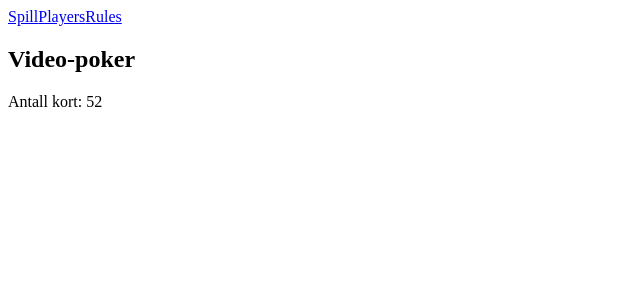
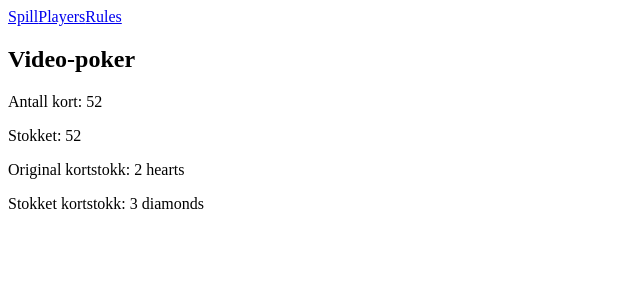
Before and after one commit to Hanole/video-poker, a React (Vite) app: page / in a window 1280 px wide. Shown: the top 300 px of the page, without its empty margins (0-640 px from the left). Built offline with nearby package versions, Linux system fonts and the light colour scheme.

Commit message:
lagt inn funksjon for å shuffle deck. funksjonen lager en ny array med kopi av den originale. bruker deretter algoritme for å bytte plass på rekkefølgen

```diff
--- a/src/pages/GamePage.tsx
+++ b/src/pages/GamePage.tsx
@@ -1,13 +1,19 @@
 import { createDeck } from "../utils/createDeck"
+import { shuffleDeck } from "../utils/shuffleDeck";
 
 export default function GamePage() {
 
     const deck = createDeck();
+    const shuffledDeck = shuffleDeck(deck);
 
     return (
         <div>
             <h2>Video-poker</h2>
             <p>Antall kort: {deck.length}</p>
+            <p>Stokket: {shuffledDeck.length}</p>
+
+            <p>Original kortstokk: {deck[0].rank} {deck[0].suit}</p>
+            <p>Stokket kortstokk: {shuffledDeck[0].rank} {shuffledDeck[0].suit}</p>
         </div>
     )
 }
--- /dev/null
+++ b/src/utils/shuffleDeck.ts
@@ -0,0 +1,22 @@
+import type { PlayingCard } from "../types/card.type";
+
+export function shuffleDeck(deck: PlayingCard[]): PlayingCard[] {
+    const shuffledDeck = [...deck]
+
+    for (
+        let currentIndex = shuffledDeck.length - 1;
+        currentIndex > 0;
+        currentIndex--
+    ) {
+        const randomIndex = Math.floor(
+            Math.random() * (currentIndex + 1),
+        );
+
+        [shuffledDeck[currentIndex], shuffledDeck[randomIndex]] = [
+            shuffledDeck[randomIndex],
+            shuffledDeck[currentIndex],
+        ];
+    }
+
+    return shuffledDeck
+}
```
